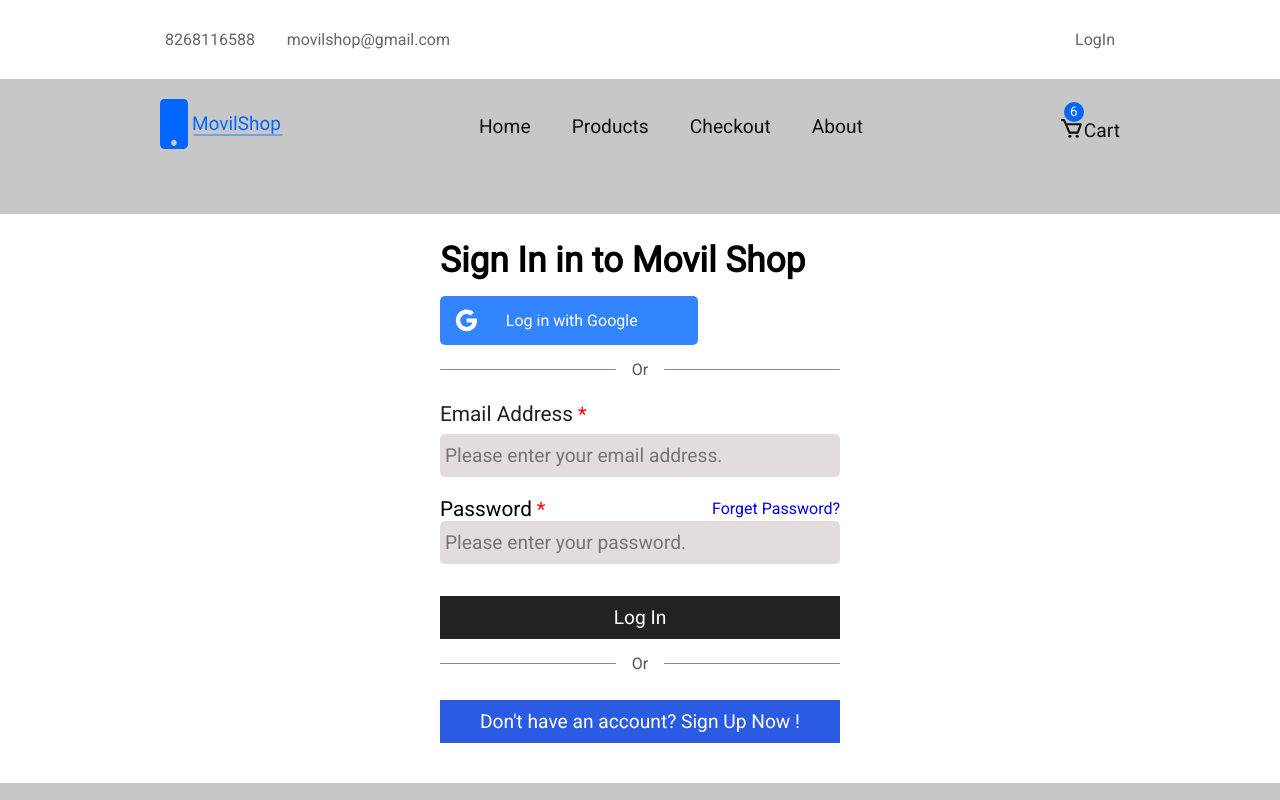
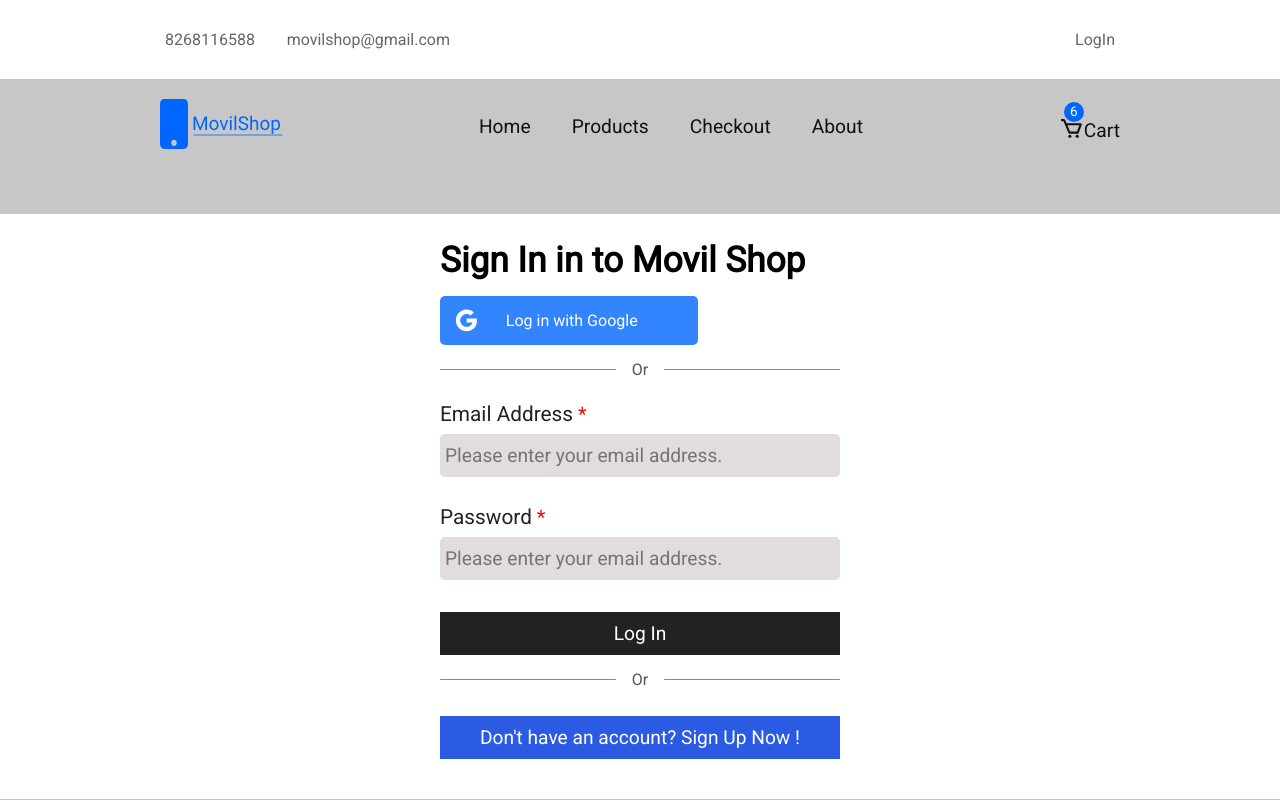
Before and after one commit to ddepu11/movil_shop_cient_side_react, a React (Create React App) app: page /log-in in a window 1280 px wide. Shown: the top 800 px of the page. Built offline with nearby package versions, Linux system fonts and the light colour scheme; no server answers.

Commit message:
added a condition in invalid email

```diff
--- a/src/components/signin/SignIn.jsx
+++ b/src/components/signin/SignIn.jsx
@@ -106,9 +106,19 @@ const SignIn = () => {
                 label="Email Address"
               />
 
-              <div className="form-control">
-                <div className="pwd-label flex">
-                  <div>
+              <FormControl
+                inputValue={userCredentials.password}
+                handleInput={handleInput}
+                id="password"
+                placeholder="Please enter your email address."
+                refObj={passwordValidationMessageTag}
+                type="password"
+                name="password"
+                label="Password"
+              />
+
+              {/* <div className="form-control">
+                <div className="fc_top">
                   <label htmlFor="password">Password</label>
                   <span
                     className="must"
@@ -118,8 +128,7 @@ const SignIn = () => {
                     *
                   </span>
                 </div>
-                  <Link to="/forget-password">Forget Password?</Link>
-                </div>
+                {/* <Link to="/forget-password">Forget Password?</Link>
                 <input
                   value={userCredentials.password}
                   onChange={handleInput}
@@ -129,7 +138,7 @@ const SignIn = () => {
                   placeholder="Please enter your password."
                 />
                 <p ref={passwordValidationMessageTag} className="message" />
-              </div>
+              </div> */}
 
               <button type="submit" className="sign-in-btn">
                 Log In
--- a/src/utils/validateForm.js
+++ b/src/utils/validateForm.js
@@ -289,7 +289,7 @@ const validateForm = (
     erroFlag = true;
   }
 
-  if (!validateEmail()) {
+  if (!validateEmail() && email !== '') {
     setValidationMessage(
       emailValidationMessageTag,
       'Invalid email address',
```
Also changed, not shown: src/components/signup/SignUp.jsx (+0 -16 lines). Lines whose indentation alone changed are shown as unchanged.
